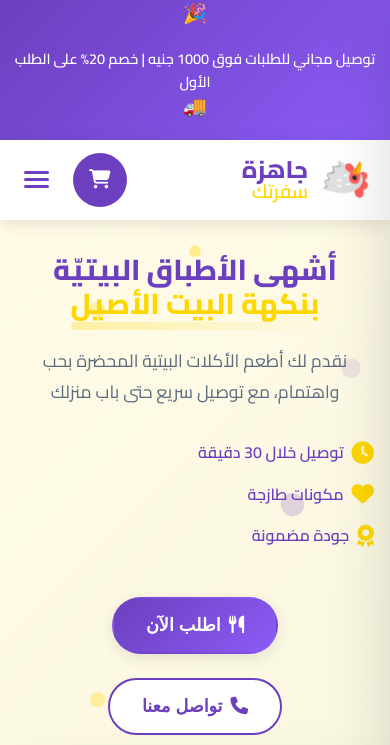
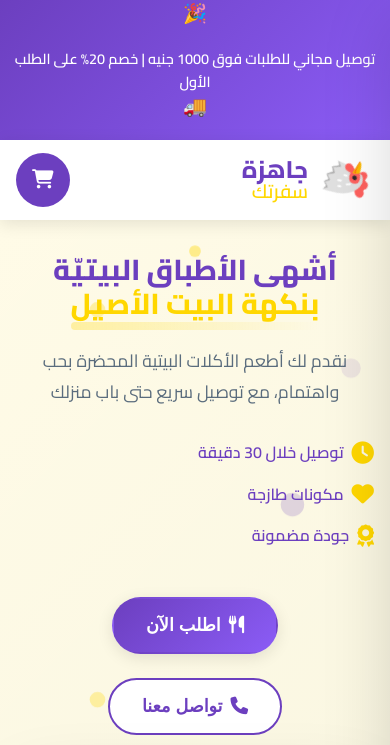
Before and after one commit to hafoza2025/sofritc, a plain HTML site: page index.html in a window 390 px wide. Shown: the top 745 px of the page. Drawn offline with Linux system fonts and the light colour scheme; no server answers.

Commit message:
Update index.html

```diff
--- a/index.html
+++ b/index.html
@@ -51,11 +51,7 @@
                     <i class="fas fa-shopping-cart"></i>
                     <span class="cart-badge" id="cartBadge">0</span>
                 </button>
-                <button class="mobile-menu-toggle" id="mobileMenuToggle">
-                    <span></span>
-                    <span></span>
-                    <span></span>
-                </button>
+
             </div>
         </div>
     </header>
@@ -499,4 +495,5 @@
     <script src="main.js"></script>
 </body>
 
+
 </html>
```
